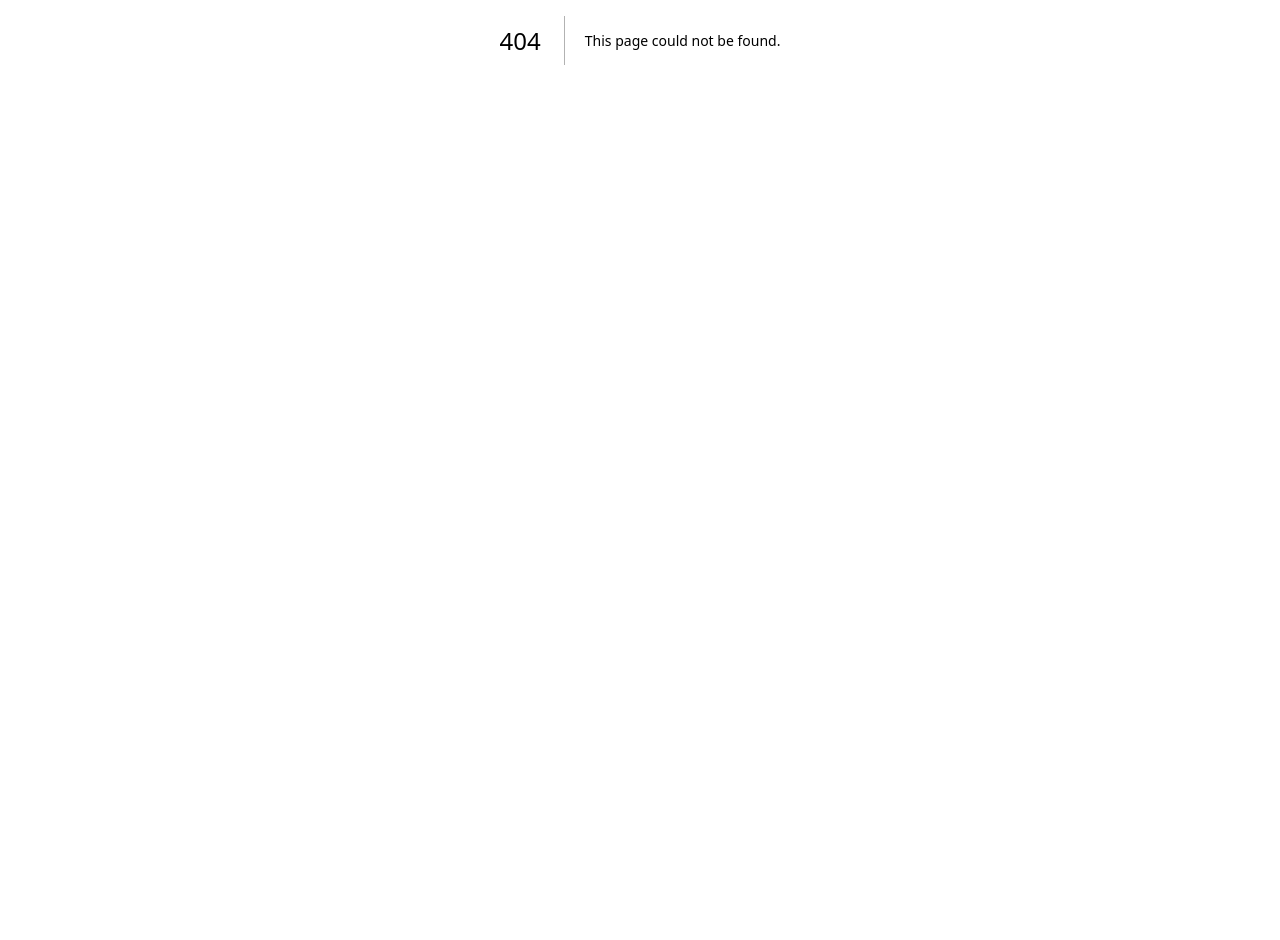
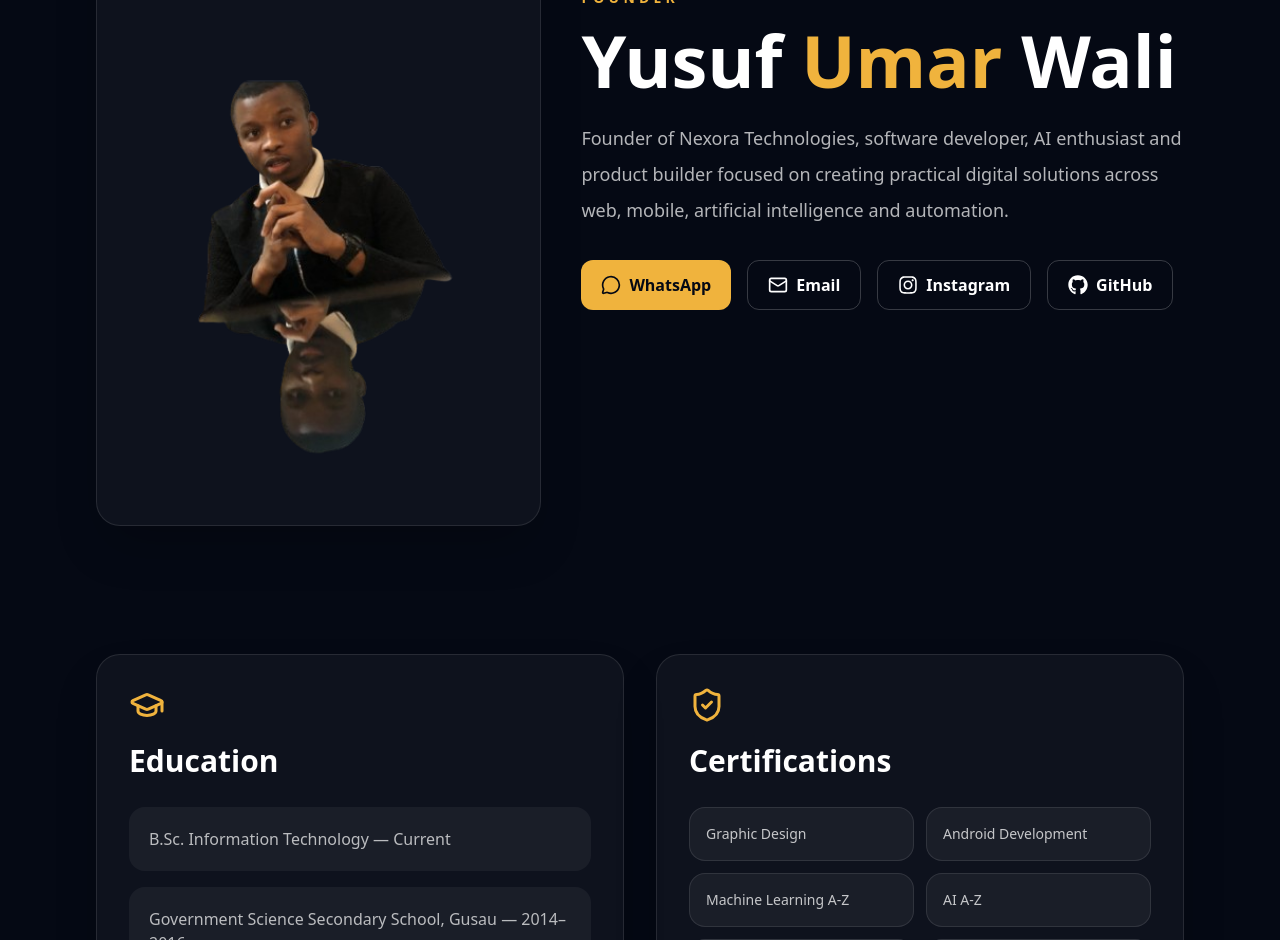
Before and after one commit to YUSUFUMARWALI/nexora-technologies, a Next.js app: page /founder in a window 1280 px wide. Before the commit this address had no page. Shown: the part 360-1300 px from the top of the page. Before the commit the page ends 800 px from the top, so only its background shows below. Built offline with nearby package versions, Linux system fonts and the light colour scheme.

Commit message:
Add founder page

```diff
--- /dev/null
+++ b/src/app/founder/page.tsx
@@ -0,0 +1,133 @@
+import Image from "next/image";
+import Link from "next/link";
+import { ArrowLeft, BookOpen, GraduationCap, Mail, MessageCircle, ShieldCheck } from "lucide-react";
+import { FaGithub, FaInstagram } from "react-icons/fa6";
+import { certifications, education, profile } from "@/data/portfolio";
+
+const publication = {
+  title: "Comparative Analysis on Credit Card Fraud Detection Using Machine Learning Algorithms",
+  journal: "IRE Journals",
+  link: "https://www.irejournals.com/formatedpaper/1705531.pdf",
+};
+
+export default function FounderPage() {
+  return (
+    <main className="min-h-screen bg-[#050914] text-white">
+      <section className="section-shell">
+        <div className="container-shell">
+          <Link href="/" className="inline-flex items-center gap-2 text-[#F0B33D]">
+            <ArrowLeft className="h-5 w-5" />
+            Back to Home
+          </Link>
+
+          <div className="mt-10 grid gap-10 lg:grid-cols-[0.85fr_1.15fr] lg:items-center">
+            <div className="card-glass p-6">
+              <Image
+                src="/images/profile/yusuf.png"
+                alt="Yusuf Umar Wali"
+                width={520}
+                height={720}
+                priority
+                className="mx-auto object-contain"
+              />
+            </div>
+
+            <div>
+              <p className="text-sm font-bold uppercase tracking-[0.3em] text-[#F0B33D]">
+                Founder
+              </p>
+
+              <h1 className="mt-4 text-5xl font-black md:text-7xl">
+                Yusuf <span className="text-[#F0B33D]">Umar</span> Wali
+              </h1>
+
+              <p className="mt-6 max-w-3xl text-lg leading-9 text-white/70">
+                Founder of Nexora Technologies, software developer, AI enthusiast
+                and product builder focused on creating practical digital
+                solutions across web, mobile, artificial intelligence and automation.
+              </p>
+
+              <div className="mt-8 flex flex-wrap gap-4">
+                <a href={profile.whatsapp} target="_blank" className="btn-gold inline-flex items-center gap-2">
+                  <MessageCircle className="h-5 w-5" />
+                  WhatsApp
+                </a>
+
+                <a href={`mailto:${profile.email}`} className="btn-ghost inline-flex items-center gap-2">
+                  <Mail className="h-5 w-5" />
+                  Email
+                </a>
+
+                <a href={profile.instagram} target="_blank" className="btn-ghost inline-flex items-center gap-2">
+                  <FaInstagram className="h-5 w-5" />
+                  Instagram
+                </a>
+
+                <a href={profile.github} target="_blank" className="btn-ghost inline-flex items-center gap-2">
+                  <FaGithub className="h-5 w-5" />
+                  GitHub
+                </a>
+              </div>
+            </div>
+          </div>
+        </div>
+      </section>
+
+      <section className="section-shell">
+        <div className="container-shell grid gap-8 lg:grid-cols-2">
+          <div className="card-glass p-8">
+            <GraduationCap className="h-9 w-9 text-[#F0B33D]" />
+            <h2 className="mt-5 text-3xl font-black">Education</h2>
+
+            <div className="mt-7 space-y-4">
+              {education.map((item) => (
+                <div key={item} className="rounded-2xl bg-white/5 p-5 text-white/70">
+                  {item}
+                </div>
+              ))}
+            </div>
+          </div>
+
+          <div className="card-glass p-8">
+            <ShieldCheck className="h-9 w-9 text-[#F0B33D]" />
+            <h2 className="mt-5 text-3xl font-black">Certifications</h2>
+
+            <div className="mt-7 grid gap-3 sm:grid-cols-2">
+              {certifications.map((cert) => (
+                <div key={cert} className="rounded-2xl border border-white/10 bg-white/5 p-4 text-sm text-white/75">
+                  {cert}
+                </div>
+              ))}
+            </div>
+          </div>
+        </div>
+      </section>
+
+      <section className="section-shell">
+        <div className="container-shell">
+          <div className="card-glass p-8 md:p-10">
+            <BookOpen className="h-10 w-10 text-[#F0B33D]" />
+
+            <p className="mt-6 text-sm font-bold uppercase tracking-[0.3em] text-[#F0B33D]">
+              Research Publication
+            </p>
+
+            <h2 className="mt-4 max-w-5xl text-3xl font-black md:text-5xl">
+              {publication.title}
+            </h2>
+
+            <p className="mt-5 leading-8 text-white/65">
+              Co-authored publication in {publication.journal}, focused on
+              applying machine learning algorithms to credit card fraud detection
+              and financial technology security.
+            </p>
+
+            <a href={publication.link} target="_blank" className="btn-gold mt-8 inline-block">
+              Read Publication
+            </a>
+          </div>
+        </div>
+      </section>
+    </main>
+  );
+}
--- a/src/components/FounderPreview.tsx
+++ b/src/components/FounderPreview.tsx
@@ -65,7 +65,7 @@
               </div>
 
               <Link
-                href="#founder"
+                href="/founder"
                 className="mt-8 inline-flex items-center gap-2 rounded-xl bg-[#F0B33D] px-5 py-3 font-bold text-[#050914] transition hover:bg-white"
               >
                 Meet the Founder
```
